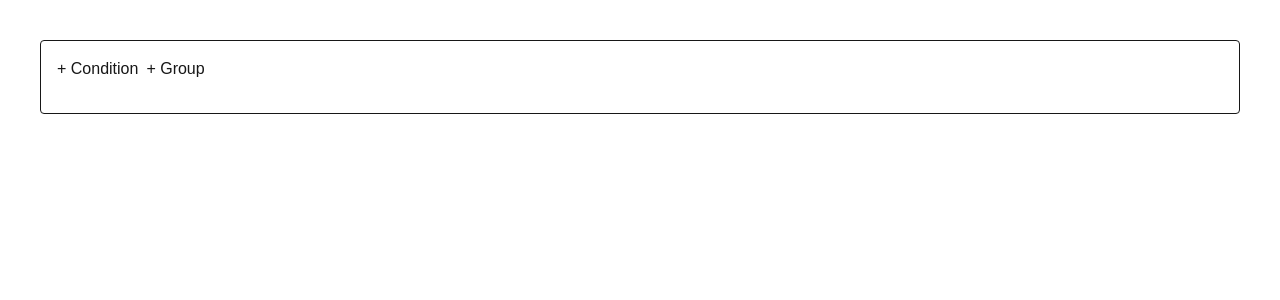
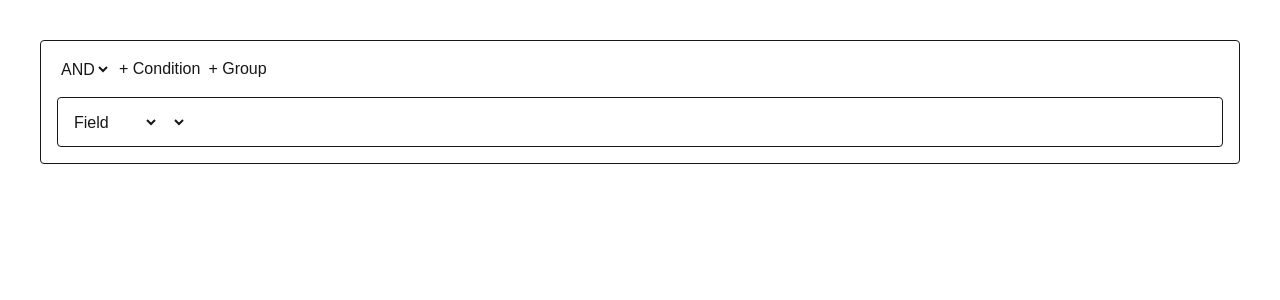
Before and after one commit to holydev001/visual-query-builder, a Next.js app: page / in a window 1280 px wide. Both pictures are taken after a click on the button "+ Condition". Shown: the top 300 px of the page. Built offline with nearby package versions, Linux system fonts and the light colour scheme.

Commit message:
feat(builder): implement recursive query editing system

```diff
--- a/components/query-builder/ConditionNode.tsx
+++ b/components/query-builder/ConditionNode.tsx
@@ -1,26 +1,87 @@
 "use client";
 
-import { ConditionNode as ConditionType }
-from "../../src/types/query";
+import { ConditionNode as ConditionType } from "../../src/types/query";
 
-interface Props{
+import { userSchema } from "../../src/mock/schema";
 
- node:ConditionType;
+import { useQueryStore } from "../../src/store/query-store";
 
+import { updateNode } from "../../src/lib/traversal/updateNode";
+
+import ValueInput from "./ValueInput";
+
+import { OPERATORS } from "../../src/lib/schema/operators";
+
+interface Props {
+  node: ConditionType;
 }
 
-export default function ConditionNode(
- {node}:Props
-){
+export default function ConditionNode({ node }: Props) {
+  const root = useQueryStore((s) => s.root);
 
- return(
+  const updateRoot = useQueryStore((s) => s.updateRoot);
 
-<div className="border rounded p-2">
+  const fieldData = userSchema.find((field) => field.name === node.field);
 
-{node.field || "Empty Condition"}
+  function patch(updates: Partial<ConditionType>) {
+    updateRoot((root) =>
+      updateNode(root, node.id, (old: any) => ({
+        ...old,
 
-</div>
+        ...updates,
+      })),
+    );
+  }
 
-)
+  return (
+    <div className="flex gap-2 border p-3 rounded">
+      <select
+        value={node.field}
+        onChange={(e) =>
+          patch({
+            field: e.target.value,
 
+            operator: "equals",
+
+            value: "",
+          })
+        }
+      >
+        <option value="">Field</option>
+
+        {userSchema.map((field) => (
+          <option key={field.name} value={field.name}>
+            {field.name}
+          </option>
+        ))}
+      </select>
+
+      <select
+        value={node.operator}
+        onChange={(e) =>
+          patch({
+            operator: e.target.value as any,
+          })
+        }
+      >
+        {fieldData &&
+          OPERATORS[fieldData.type].map((operator) => (
+            <option key={operator} value={operator}>
+              {operator}
+            </option>
+          ))}
+      </select>
+
+      <ValueInput
+        type={fieldData?.type ?? "string"}
+        value={node.value}
+        options={fieldData?.enumValues}
+        onChange={(value) =>
+          patch({
+            value,
+          })
+        }
+      />
+    </div>
+  );
 }
--- a/components/query-builder/GroupNode.tsx
+++ b/components/query-builder/GroupNode.tsx
@@ -4,146 +4,81 @@ import { GroupNode as GroupType } from "../../src/types/query";
 
 import ConditionNode from "./ConditionNode";
 
-import { createCondition, createGroup }
-from "../../src/lib/helpers/queryFactory";
+import {
+  createCondition,
+  createGroup,
+} from "../../src/lib/helpers/queryFactory";
 
-import { useQueryStore }
-from "../../src/store/query-store";
+import { useQueryStore } from "../../src/store/query-store";
 
-import { updateNode }
-from "../../src/lib/traversal/updateNode";
+import { updateNode } from "../../src/lib/traversal/updateNode";
 
-interface Props{
-
- node:GroupType;
-
+interface Props {
+  node: GroupType;
 }
 
-export default function GroupNode(
- {node}:Props
-){
+export default function GroupNode({ node }: Props) {
+  const root = useQueryStore((state) => state.root);
 
- const root=
- useQueryStore(
-  state=>state.root
+  const setRoot = useQueryStore((state) => state.setRoot);
+
+  function addCondition() {
+    setRoot(
+      updateNode(root, node.id, (group: any) => ({
+        ...group,
+
+        children: [...group.children, createCondition()],
+      })),
     );
+  }
 
- const setRoot=
- useQueryStore(
-  state=>state.setRoot
+  function addGroup() {
+    setRoot(
+      updateNode(root, node.id, (group: any) => ({
+        ...group,
+
+        children: [...group.children, createGroup()],
+      })),
     );
+  }
 
- function addCondition(){
-
+  return (
+    <div className="border p-4 rounded">
+      <div className="flex gap-2">
+        <select
+          value={node.logic}
+          onChange={(e) => {
             setRoot(
-
               updateNode(
                 root,
                 node.id,
-    (group:any)=>({
 
+                (group: any) => ({
                   ...group,
 
-     children:[
-      ...group.children,
+                  logic: e.target.value,
+                }),
+              ),
+            );
+          }}
+        >
+          <option>AND</option>
 
-      createCondition()
-     ]
-
-    })
-
-   )
-
-  );
-
- }
-
- function addGroup(){
-
-  setRoot(
-
-   updateNode(
-    root,
-    node.id,
-    (group:any)=>({
-
-     ...group,
-
-     children:[
-      ...group.children,
-
-      createGroup()
-     ]
-
-    })
-
-   )
-
-  );
-
- }
-
- return (
-
-<div className="border p-4 rounded">
-
-<div className="flex gap-2">
-
-<button onClick={addCondition}>
-
-+ Condition
-
-</button>
-
-<button onClick={addGroup}>
-
-+ Group
-
-</button>
-
+          <option>OR</option>
+        </select>
+        <button onClick={addCondition}>+ Condition</button>
+        <button onClick={addGroup}>+ Group</button>
       </div>
 
       <div className="space-y-3 mt-4">
-
-{node.children.map(
- child=>{
-
-if(child.type==="group"){
-
-return(
-
-<GroupNode
-
-key={child.id}
-
-node={child}
-
-/>
-
-)
-
+        {node.children.map((child) => {
+          if (child.type === "group") {
+            return <GroupNode key={child.id} node={child} />;
           }
 
-return(
-
-<ConditionNode
-
-key={child.id}
-
-node={child}
-
-/>
-
-)
-
-})
-
+          return <ConditionNode key={child.id} node={child} />;
+        })}
+      </div>
+    </div>
+  );
 }
-
-</div>
-
-</div>
-
-)
-
-}
--- /dev/null
+++ b/components/query-builder/ValueInput.tsx
@@ -0,0 +1,57 @@
+"use client";
+
+interface Props {
+  type: string;
+
+  value: any;
+
+  onChange: (value: any) => void;
+
+  options?: string[];
+}
+
+export default function ValueInput({
+  type,
+
+  value,
+
+  onChange,
+
+  options,
+}: Props) {
+  if (type === "enum") {
+    return (
+      <select value={value} onChange={(e) => onChange(e.target.value)}>
+        <option value="">Select</option>
+
+        {options?.map((option) => (
+          <option key={option} value={option}>
+            {option}
+          </option>
+        ))}
+      </select>
+    );
+  }
+
+  if (type === "number") {
+    return (
+      <input
+        type="number"
+        value={value}
+        onChange={(e) => onChange(Number(e.target.value))}
+      />
+    );
+  }
+
+  if (type === "date") {
+    return (
+      <input
+        type="date"
+        value={value}
+        onChange={(e) => onChange(e.target.value)}
+      />
+    );
+  }
+
+  return <input value={value} onChange={(e) => onChange(e.target.value)} />;
+}
--- /dev/null
+++ b/src/lib/schema/operators.ts
@@ -0,0 +1,39 @@
+import { FieldType } from "../../types/query";
+
+export const OPERATORS: Record<
+FieldType,
+string[]
+>={
+
+string:[
+"equals",
+"not_equals",
+"contains",
+"starts_with"
+],
+
+number:[
+"equals",
+"greater_than",
+"less_than",
+"between"
+],
+
+date:[
+"equals",
+"greater_than",
+"less_than",
+"between"
+],
+
+boolean:[
+"equals"
+],
+
+enum:[
+"equals",
+"not_equals",
+"in_array"
+]
+
+};
--- a/src/lib/traversal/updateNode.ts
+++ b/src/lib/traversal/updateNode.ts
@@ -2,38 +2,25 @@ import { GroupNode } from "../../types/query";
 
 export function updateNode(
   root: GroupNode,
- id:string,
- updater:(node:any)=>any
+  id: string,
+  updater: (node: any) => any
 ): GroupNode {
+  if (root.id === id) {
+    return updater(root);
+  }
 
   return {
-
     ...root,
-
-  children: root.children.map(
-   child=>{
-
-    if(child.id===id){
-
+    children: root.children.map((child) => {
+      if (child.id === id) {
         return updater(child);
-
       }
 
-    if(child.type==="group"){
-
-      return updateNode(
-       child,
-       id,
-       updater
-      );
-
+      if (child.type === "group") {
+        return updateNode(child, id, updater);
       }
 
       return child;
-
+    }),
+  };
 }
-  )
-
- };
-
-}
--- a/src/store/query-store.ts
+++ b/src/store/query-store.ts
@@ -5,19 +5,20 @@ import { GroupNode } from "../types/query";
 import { createGroup } from "../lib/helpers/queryFactory";
 
 interface QueryStore {
-
   root: GroupNode;
 
-  setRoot:(root:GroupNode)=>void;
+  setRoot: (root: GroupNode) => void;
 
+  updateRoot: (updater: (root: GroupNode) => GroupNode) => void;
 }
 
-export const useQueryStore = create<QueryStore>(
-  (set)=>({
+export const useQueryStore = create<QueryStore>((set) => ({
+  root: createGroup(),
 
-    root:createGroup(),
+  setRoot: (root) => set({ root }),
 
-    setRoot:(root)=>set({root})
-
-  })
-);
+  updateRoot: (updater) =>
+    set((state) => ({
+      root: updater(state.root),
+    })),
+}));
```
Lines whose indentation alone changed are shown as unchanged.
